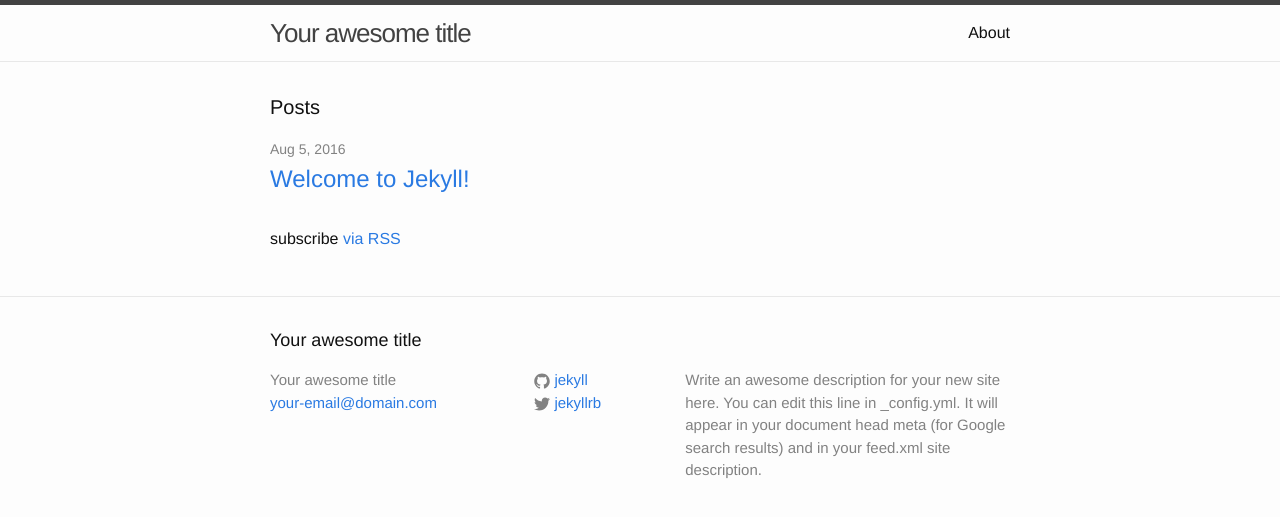
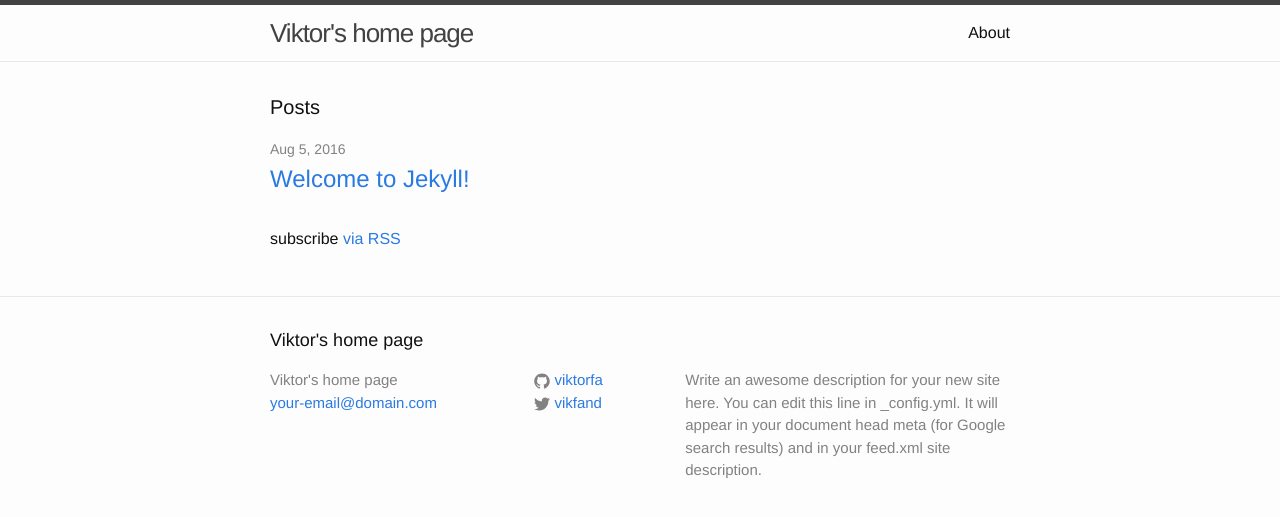
Before and after one commit to viktorfa/viktorfa.github.io, a Jekyll site: the page built from index.html, in a window 1280 px wide. Shown: the top 517 px of the page. Built offline with Jekyll 4.4.1, drawn with Linux system fonts in a browser that asks for light colours.

Commit message:
Updated _config.yml

```diff
--- a/_config.yml
+++ b/_config.yml
@@ -6,16 +6,16 @@
 # 'jekyll serve'. If you change this file, please restart the server process.
 
 # Site settings
-title: Your awesome title
+title: "Viktor's home page"
 email: your-email@domain.com
 description: > # this means to ignore newlines until "baseurl:"
   Write an awesome description for your new site here. You can edit this
   line in _config.yml. It will appear in your document head meta (for
   Google search results) and in your feed.xml site description.
 baseurl: "" # the subpath of your site, e.g. /blog
-url: "http://yourdomain.com" # the base hostname & protocol for your site
-twitter_username: jekyllrb
-github_username:  jekyll
+url: "/" # the base hostname & protocol for your site
+twitter_username: vikfand
+github_username:  viktorfa
 
 # Build settings
 markdown: kramdown
```
